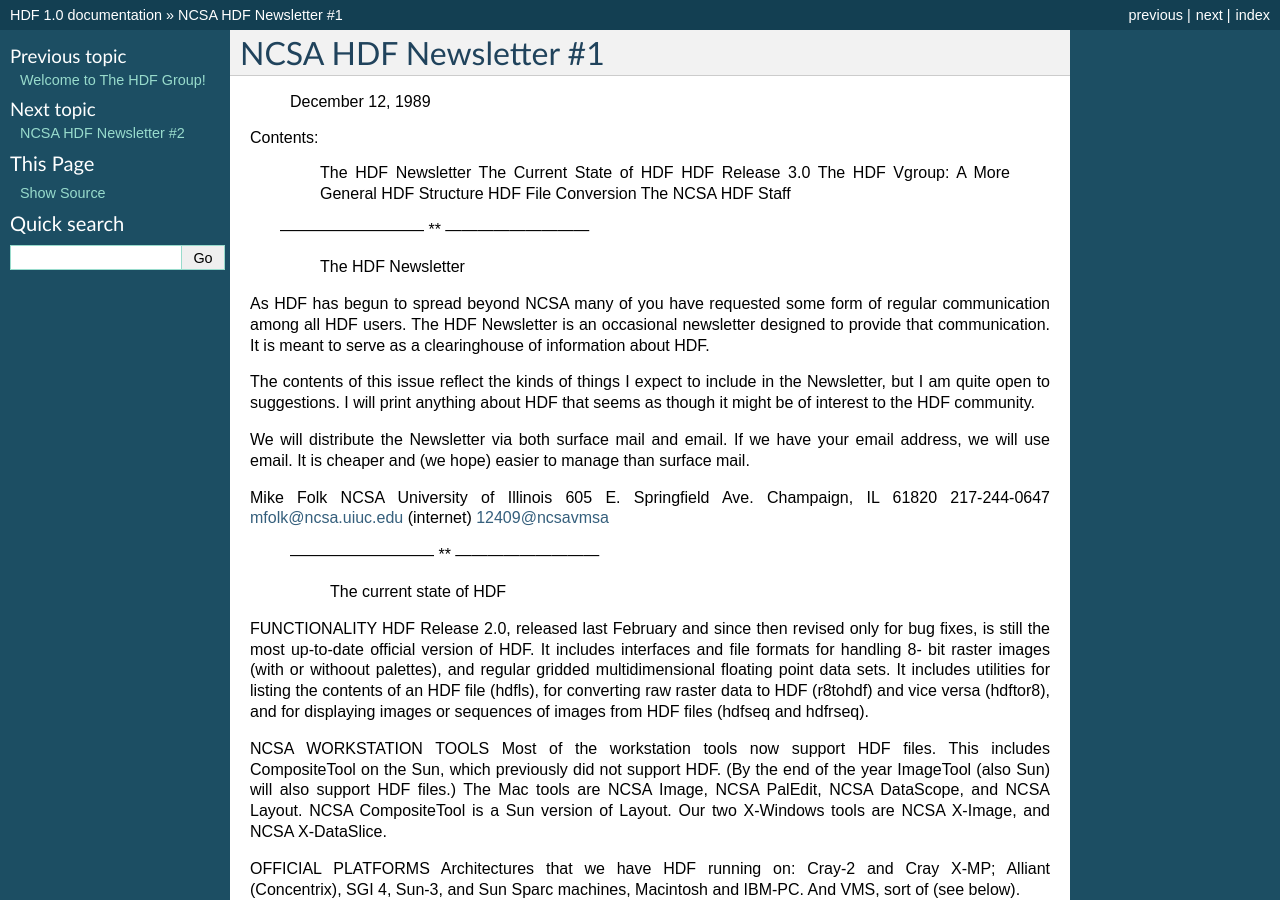
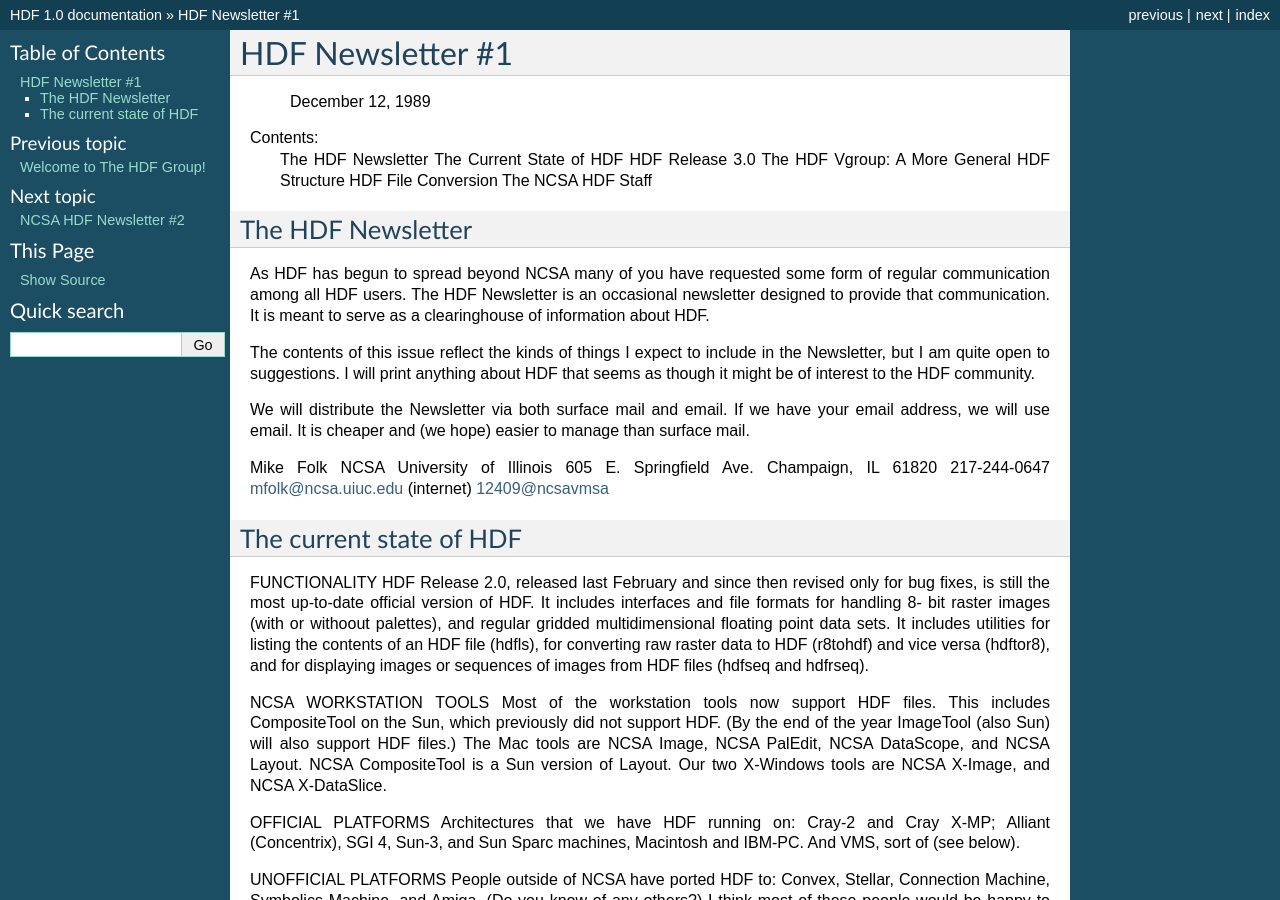
Before and after one commit to hdfeos/hdf, a Sphinx documentation site: the page built from docs/001.rst, in a window 1280 px wide and 900 px high. Built offline with Sphinx 7.4.7, drawn with Linux system fonts in a browser that asks for light colours; some of the changed text lies outside the part shown.

Commit message:
docs: remove readme

```diff
--- a/README.rst
+++ b/README.rst
@@ -1,5 +1,4 @@
 HDF
-========
+====
 
-Newsletter
-----------
+  Newsletter collection
--- a/docs/001.rst
+++ b/docs/001.rst
@@ -1,5 +1,5 @@
 ================================================================================
-                         NCSA HDF Newsletter #1
+                         HDF Newsletter #1
 ================================================================================
                            December 12, 1989
 
@@ -12,9 +12,9 @@
 	The NCSA HDF Staff
 
 
-      --------------------------- ** ---------------------------
-
+--------------------------------------------------------------------------------
                           The HDF Newsletter
+--------------------------------------------------------------------------------
 
 As HDF has begun to spread beyond NCSA many of you have requested
 some form of regular communication among all HDF users.  The HDF
@@ -40,9 +40,10 @@
 mfolk@ncsa.uiuc.edu (internet)
 12409@ncsavmsa
 
-    --------------------------- ** ---------------------------
+--------------------------------------------------------------------------------
+                    The current state of HDF
+--------------------------------------------------------------------------------
 
-                    The current state of HDF
 
 FUNCTIONALITY
 HDF Release 2.0, released last February and since then revised
--- a/docs/readme.rst
+++ /dev/null
@@ -1 +0,0 @@
-.. include:: ../README.rst
```
